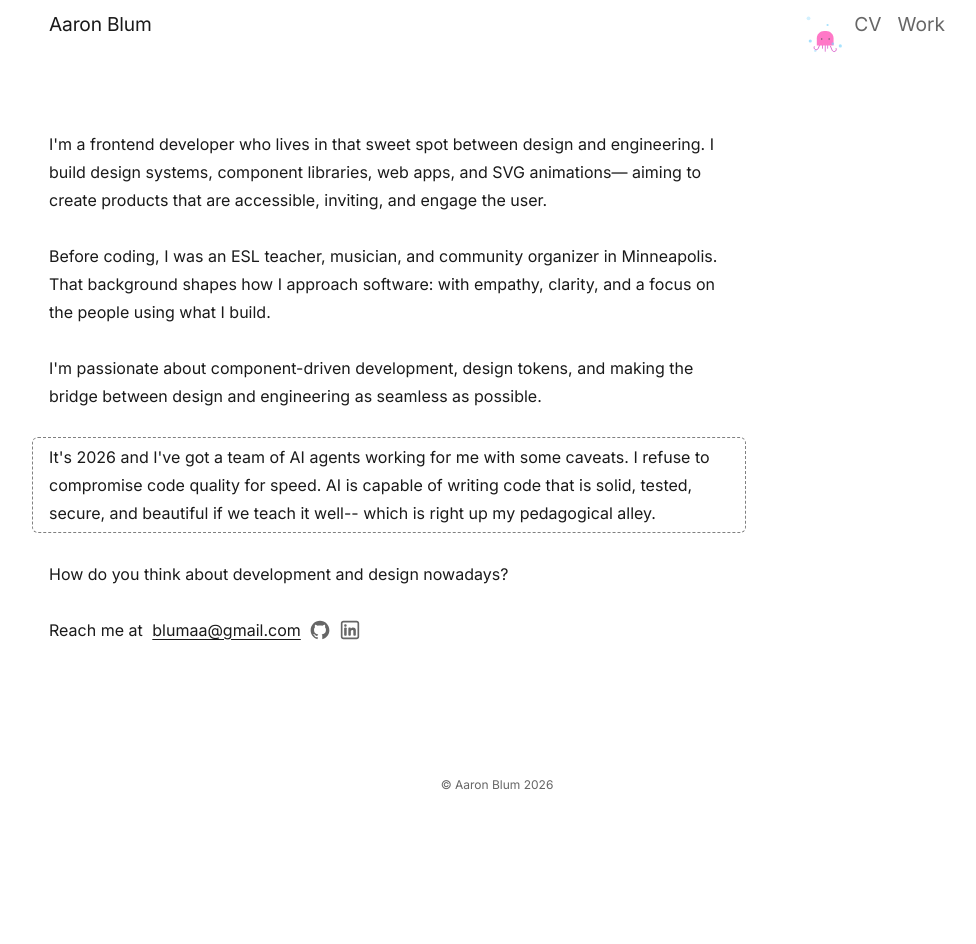
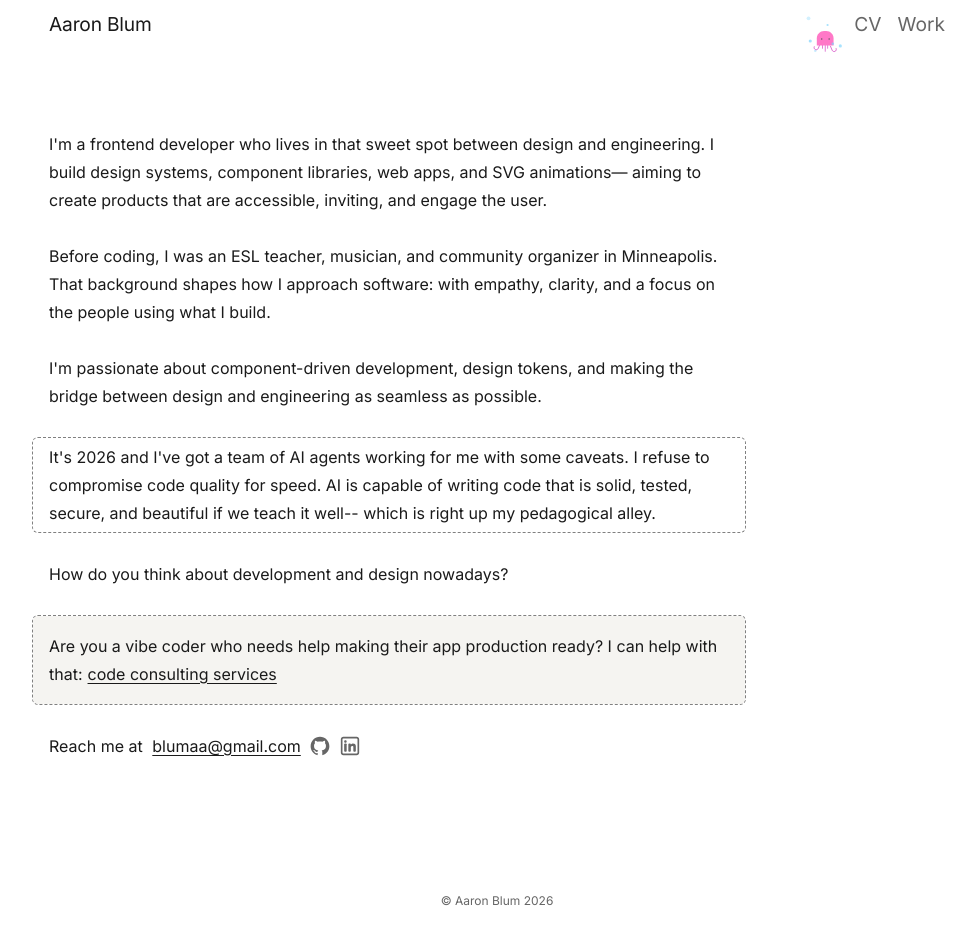
Before and after one commit to blumaa/port-clean, a React (Vite) app: page / in a window 1280 px wide. Shown: the whole page, without its empty margins (143-1119 px from the left). Before the commit the page ends 829 px from the top, so only its background shows below. Built offline with nearby package versions, Linux system fonts and the light colour scheme.

Commit message:
add consultation cta

```diff
--- a/src/pages/HomePage.tsx
+++ b/src/pages/HomePage.tsx
@@ -46,6 +46,12 @@ function HomePage() {
       <p className="contact-line">
         How do you think about development and design nowadays?
       </p>
+      <p className="cta-blurb">
+        Are you a vibe coder who needs help making their app production ready? I can help with that:
+        <ExternalLink href="https://code-consultant-blumaa.vercel.app/" className="cta-link">
+          code consulting services
+        </ExternalLink>
+      </p>
       <p className="contact-line">
         Reach me at
         <a href="mailto:blumaa@gmail.com">blumaa@gmail.com</a>
--- a/src/styles.css
+++ b/src/styles.css
@@ -286,6 +286,21 @@ main {
   margin-left: calc(-1 * var(--space-4));
   margin-right: calc(-1 * var(--space-4));
   padding: 0.3rem var(--space-4);
+}
+
+.cta-blurb {
+  background-color: var(--color-background-alt);
+  outline: 1px dashed gray;
+  border-radius: var(--radius-md);
+  margin-left: calc(-1 * var(--space-4));
+  margin-right: calc(-1 * var(--space-4));
+  padding: var(--space-4);
+}
+
+.home-bio .cta-link {
+  display: inline;
+  margin-top: var(--space-2);
+  padding-left: 5px;
 }
 
 /* ============================================
```
